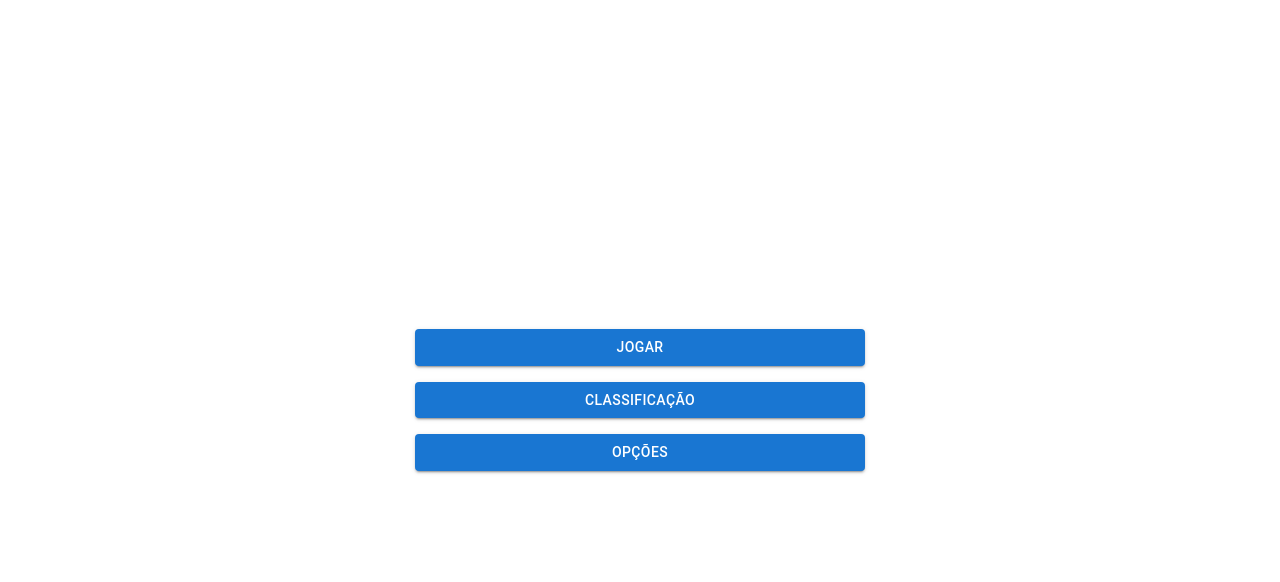
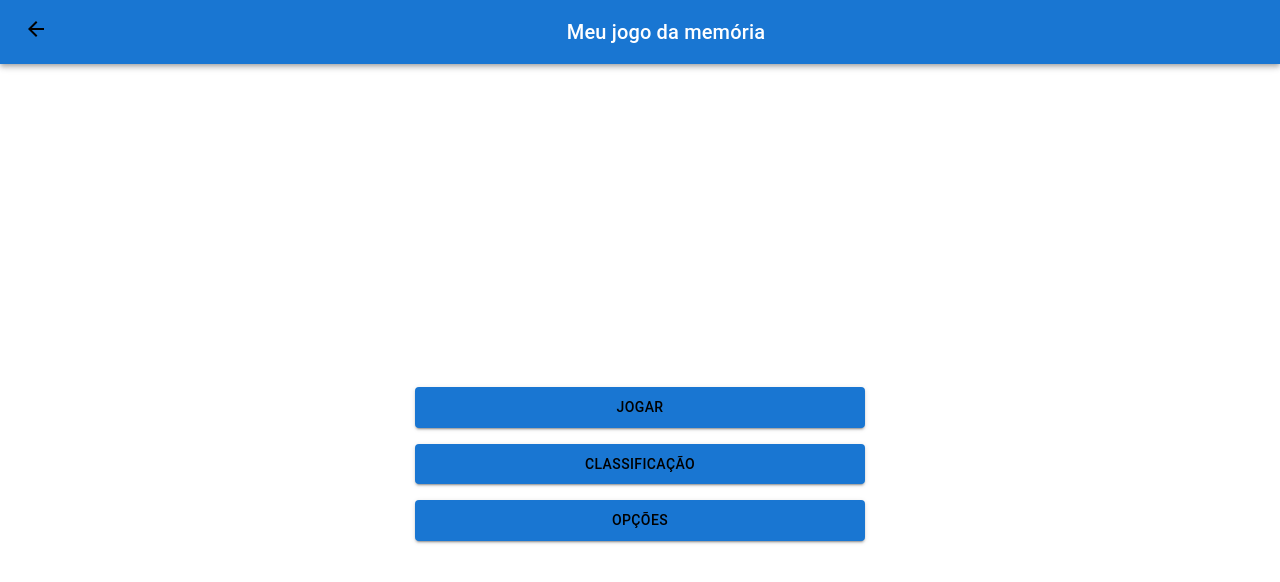
Before and after one commit to Crhist0/22-07-04-revisao-react-game, a React (Create React App) app: page / in a window 1280 px wide. Shown: the top 582 px of the page. Built offline with nearby package versions, Linux system fonts and the light colour scheme.

Commit message:
add app bar

```diff
--- a/package.json
+++ b/package.json
@@ -5,6 +5,7 @@
   "dependencies": {
     "@emotion/react": "^11.9.3",
     "@emotion/styled": "^11.9.3",
+    "@mui/icons-material": "^5.8.4",
     "@mui/material": "^5.8.7",
     "@testing-library/jest-dom": "^5.16.4",
     "@testing-library/react": "^13.3.0",
--- a/src/App.tsx
+++ b/src/App.tsx
@@ -1,11 +1,15 @@
 import CssBaseline from '@mui/material/CssBaseline';
+import CustomAppBar from './Components/AppBar';
 import Router from "./Router";
 
 function App() {
   return (
     <>
       <CssBaseline/>
-      <Router/>
+
+      <Router>
+        <CustomAppBar/>
+      </Router>
     </>
   );
 }
--- a/src/Components/BotaoHome.tsx
+++ b/src/Components/BotaoHome.tsx
@@ -1,22 +1,24 @@
 import { Button } from "@mui/material"
-import { ReactElement } from "react"
+import CustomLink from "./CustomLink";
 
 type BotaoHomeProps = {
-    children: string
+    children: string;
+    to: string
 }
 
 function BotaoHome(props: BotaoHomeProps) {
 
     return (
-
-        <Button
-        sx={{width: '50%'}}
-        variant="contained">
-
-            {props.children}
-
+            <Button
+            sx={{width: '50%', padding: 0}}
+            variant="contained"
+            >
+                <CustomLink
+                to={props.to}
+                >
+                    {props.children}
+                </CustomLink>
             </Button>
-
     )
 }
 
--- a/src/Components/ContainerFlex.tsx
+++ b/src/Components/ContainerFlex.tsx
@@ -2,7 +2,7 @@ import { Container } from "@mui/material"
 import { ReactElement } from "react"
 
 type ContainerFlexProps = {
-    children: ReactElement[]
+    children: ReactElement[] | ReactElement
 }
 
 function ContainerFlex(props: ContainerFlexProps) {
--- /dev/null
+++ b/src/Components/CustomLink.tsx
@@ -0,0 +1,35 @@
+import { styled } from "@mui/material";
+import { ReactElement } from "react";
+import { Link } from "react-router-dom";
+
+type CustomLinkProps ={
+    to: string;
+    children: string | ReactElement
+    isAppBar?: boolean
+}
+
+type StyledLinkProps = {
+    isAppBar?: boolean
+}
+
+const StyledLink = styled(Link)<StyledLinkProps>`
+width: 100%;
+padding: ${props=> props.isAppBar ? '0px' : '8px 16px'};
+text-decoration: none;
+color: black;
+`
+
+
+export default function CustomLink(props: CustomLinkProps) {
+
+    return(
+        <>
+                <StyledLink
+                to={`/${props.to}`}
+                isAppBar={props.isAppBar}
+                >
+                    {props.children}
+                </StyledLink>
+        </>
+    )
+}
--- a/src/Pages/Home.tsx
+++ b/src/Pages/Home.tsx
@@ -1,4 +1,5 @@
 import {Box, Button, Container} from '@mui/material'
+import { Link } from 'react-router-dom'
 import BotaoHome from '../Components/BotaoHome'
 import ContainerFlex from '../Components/ContainerFlex'
 function Home() {
@@ -6,9 +7,13 @@ function Home() {
     return(
         <>
             <ContainerFlex>
-                <BotaoHome>Jogar</BotaoHome>
-                <BotaoHome>Classificação</BotaoHome>
-                <BotaoHome>Opções</BotaoHome>
+
+                <BotaoHome to=''>Jogar</BotaoHome>
+
+                <BotaoHome to='ranking'>Classificação</BotaoHome>
+
+                <BotaoHome to=''>Opções</BotaoHome>
+
             </ContainerFlex>
         </>
     )
--- /dev/null
+++ b/src/Pages/Ranking.tsx
@@ -0,0 +1,14 @@
+import {} from '@mui/material'
+import ContainerFlex from '../Components/ContainerFlex'
+function Ranking() {
+
+    return(
+        <>
+            <ContainerFlex>
+                <h1>deu certo</h1>
+            </ContainerFlex>
+        </>
+    )
+}
+
+export default Ranking
--- a/src/Router.tsx
+++ b/src/Router.tsx
@@ -1,12 +1,33 @@
+import { ReactElement } from 'react'
 import {BrowserRouter, Routes, Route} from 'react-router-dom'
 import Home from './Pages/Home'
+import Ranking from './Pages/Ranking'
 
-function Router() {
+type RouterProps = {
+    children: ReactElement
+}
+
+function Router(props:RouterProps) {
 
     return (
         <BrowserRouter>
             <Routes>
-                <Route path='/' element={<Home/>} />
+                <Route
+                path='/'
+                element={
+                <>
+                    {props.children}
+                    <Home/>
+                </>
+            } />
+                <Route
+                path='/ranking'
+                element={
+                <>
+                    {props.children}
+                    <Ranking/>
+                </>
+                } />
             </Routes>
         </BrowserRouter>
     )
```
Also changed, not shown: 1 other file (tests, documents, lock files or other folders).
